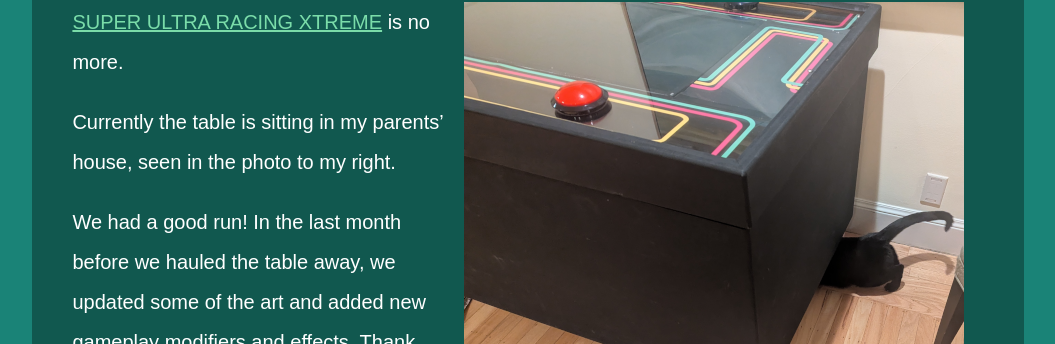
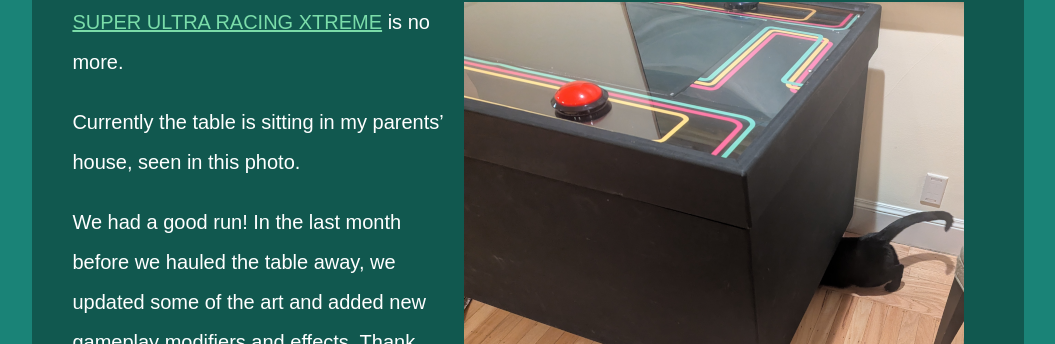
Before and after one commit to ambiguousname/ambiguousname.github.io, a Jekyll site: the page built from _posts/2025-04-16-godot.md, in a window 1280 px wide. Shown: the part 228-572 px from the top of the page, without its empty margins (112-1167 px from the left). Built offline with Jekyll 4.4.1, drawn with Linux system fonts in a browser that asks for light colours.

Commit message:
Update for mobile

```diff
--- a/_posts/2025-04-16-godot.md
+++ b/_posts/2025-04-16-godot.md
@@ -7,7 +7,7 @@ image-alt: A black cat sticks her head under a giant black table. The sides of t
 
 [SUPER ULTRA RACING XTREME](https://www.sfmoma.org/exhibition/artcade/) is no more<!--more-->.
 
-Currently the table is sitting in my parents' house, seen in the photo to my right.
+Currently the table is sitting in my parents' house, seen in this photo.
 
 We had a good run! In the last month before we hauled the table away, we updated some of the art and added new gameplay modifiers and effects. Thank you to all the people from GDC who stopped by to check us out!
 
```
